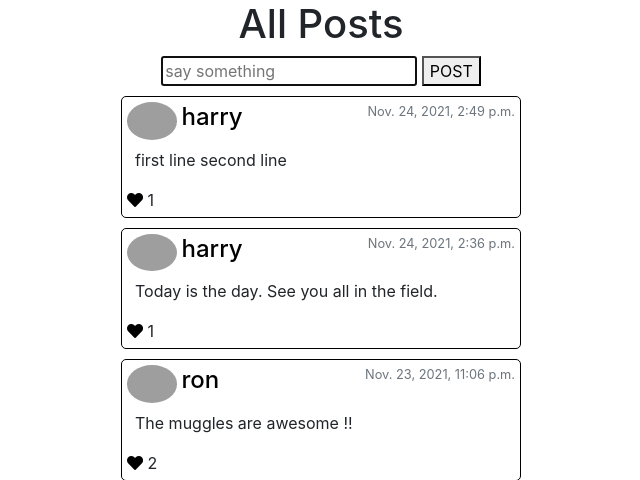
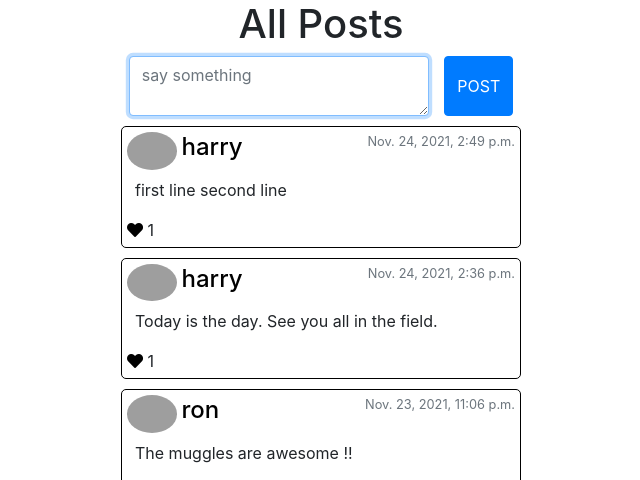
Before and after one commit to grayTurtle01/network, a Django app: page / in a window 1280 px wide. Shown: the part 56-536 px from the top of the page, without its empty margins (319-959 px from the left). Run offline with Django 3.2, Linux system fonts and the light colour scheme; a user stored in the database is signed in; data comes from the database, SQL or seed files in the repository; both versions use the stored data as it was after the commit; some libraries are stand-ins or nearby versions; grey boxes are pictures that could not be loaded.

Commit message:
reworked post form

```diff
--- a/network/static/network/styles.css
+++ b/network/static/network/styles.css
@@ -1,3 +1,14 @@
+#message{
+  width: 300px;
+  display: inline-block;
+  height: 60px;
+}
+
+#post-button{
+  height: 60px;
+  display: inline-block;
+}
+
 .post{
   border: 1px solid black;
   border-radius: 5px;
@@ -34,6 +45,9 @@
 .post:hover{
   background-color: lightgray;
 }
+
+
+
 #nav-pagination{
   display: inline-block;
 
--- a/network/templates/network/index.html
+++ b/network/templates/network/index.html
@@ -5,10 +5,15 @@
     <h1>All Posts</h1>
 
     {% if user.is_authenticated %}
-    <form>
-        <input id="message" placeholder="say something" autofocus required>
-        <button>POST</button>
-    </form>
+    <div style="margin: auto; display: inline-block;">
+
+        <form  class="d-flex justify-content-around" style="width: 400px;">
+            <textarea id="message" placeholder="say something" autofocus required
+            class="form-control"></textarea>
+
+            <button class="btn btn-primary" id="post-button">POST</button>
+        </form>
+    </div>
     {% endif %}
 
     <div id="posts">
```
Also changed, not shown: db.sqlite3.
